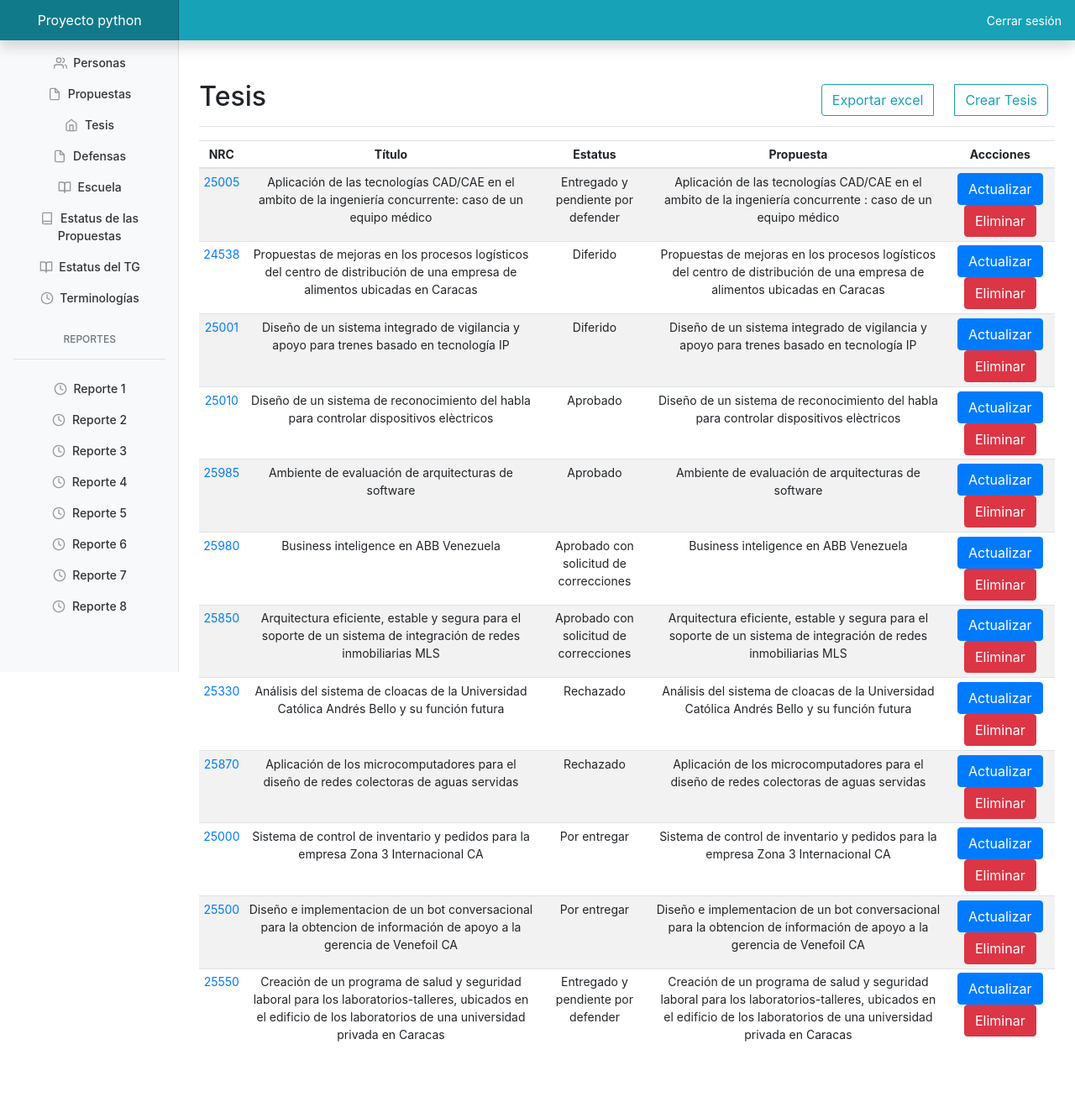
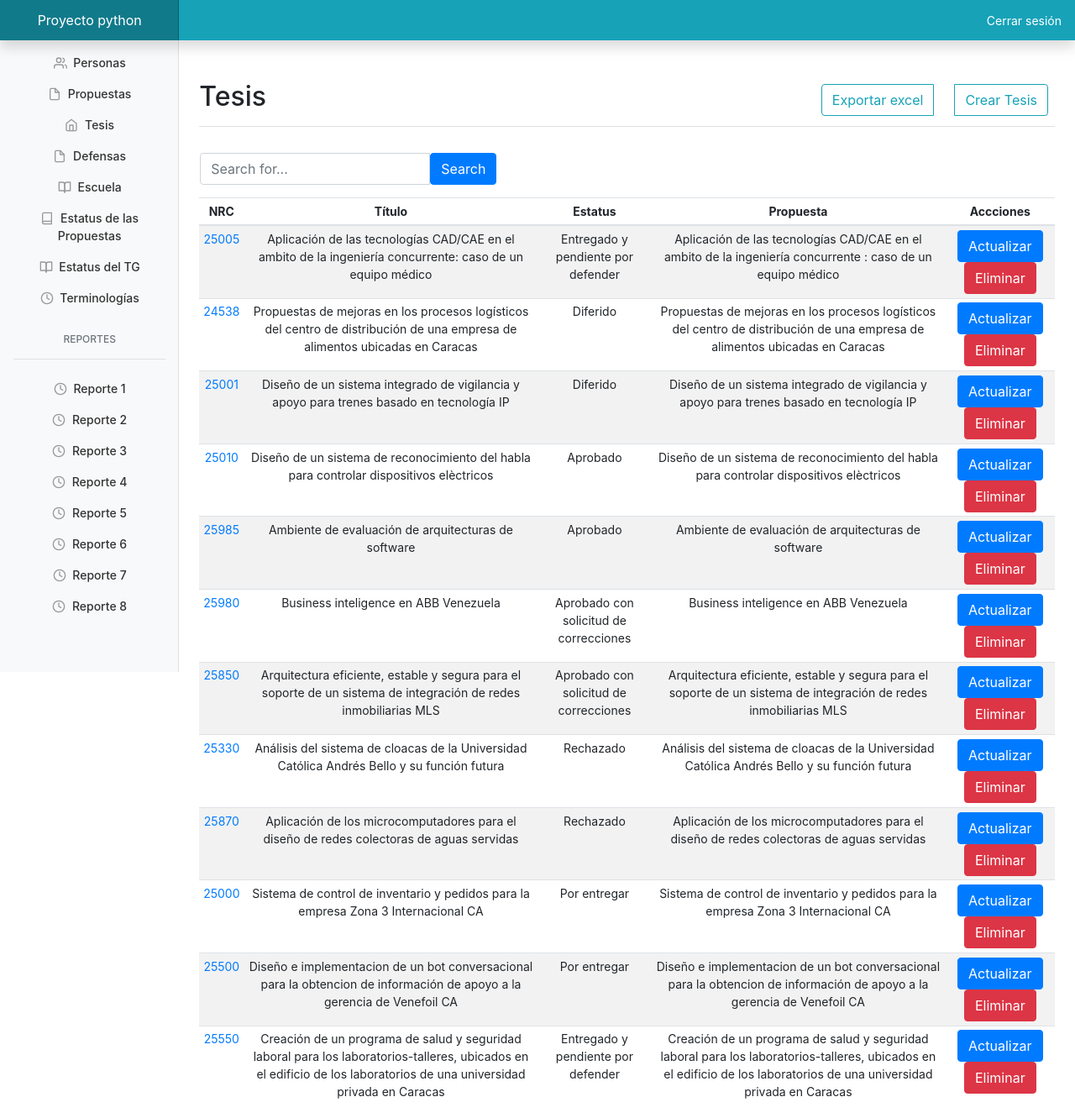
Before and after one commit to javiloria/proyecto2python, a Django app: page /tesis/ in a window 1280 px wide. Shown: the whole page at 84% size. Before the commit the page ends 1240 px from the top, so only its background shows below. Run offline with Django 3.2, Linux system fonts and the light colour scheme; a user stored in the database is signed in; data comes from the database, SQL or seed files in the repository; some libraries are stand-ins or nearby versions.

Commit message:
Agregando motor de busqueda tesis y prediccion

```diff
--- a/gestorAppTG/gestorAppTG/urls.py
+++ b/gestorAppTG/gestorAppTG/urls.py
@@ -59,6 +59,7 @@ urlpatterns = [
 
     path('tesis/', include(([
         path('', tesis.IndexView.as_view(), name='tesis_list'),
+        path('search/', tesis.BusquedaTesis.as_view(), name='tesis_search'),
         path('create/', tesis.CreateTesisView.as_view(), name='tesis_create'),
         path('<str:pk>/', tesis.DetailView.as_view(), name='tesis_details'),
         path('<str:pk>/update/', tesis.UpdateTesisView.as_view(), name='tesis_update'),
--- a/gestorAppTG/gestorAppTG/views/tesis.py
+++ b/gestorAppTG/gestorAppTG/views/tesis.py
@@ -10,6 +10,7 @@ from django.utils.decorators import method_decorator
 from ..decorador import *
 import xlwt
 import datetime
+from django.db.models import Q
 
 
 @method_decorator([login_required, invitado_permisos], name='dispatch')
@@ -25,6 +26,21 @@ class IndexView(generic.ListView):
 class DetailView(generic.DetailView):
     model = Tesis
     template_name = 'tesis/detail.html'
+
+@method_decorator([login_required, gestor_permisos], name='dispatch')
+class BusquedaTesis(generic.ListView):
+    template_name = 'tesis/index.html'
+    context_object_name = 'tesis_list'
+    def get_queryset(self):
+        if self.request.GET:
+            search = self.request.GET.get('search')
+            p = Tranzabilidad(tipo_de_acccion='consulta de tesis por NRC', usuario=self.request.user,fecha_accion=datetime.datetime.now())
+            p.save()
+            if search == "":
+                return Tesis.objects.order_by('id')
+            if not str.isdigit(search):
+                return Tesis.objects.filter(titulo__contains = str(search))
+        return Tesis.objects.filter(nrc__contains = int(search))
 
 @method_decorator([login_required, gestor_permisos], name='dispatch')
 class CreateTesisView(generic.CreateView):
--- a/gestorAppTG/gestorAppTG/views/user.py
+++ b/gestorAppTG/gestorAppTG/views/user.py
@@ -41,15 +41,13 @@ class BusquedaUsuario(generic.ListView):
     def get_queryset(self):
         if self.request.GET:
             cedula = self.request.GET.get('search')
+            p = Tranzabilidad(tipo_de_acccion='consulta de usuario por cedular', usuario=self.request.user,fecha_accion=datetime.datetime.now())
+            p.save()
             if cedula == "":
-                p = Tranzabilidad(tipo_de_acccion='consulta de usuario por cedular', usuario=self.request.user,fecha_accion=datetime.datetime.now())
-                p.save()
                 return User.objects.order_by('cedula')
             if not str.isdigit(cedula):
-                p = Tranzabilidad(tipo_de_acccion='consulta de usuario por primer nombre', usuario=self.request.user,fecha_accion=datetime.datetime.now())
-                p.save()
-                return User.objects.filter(primer_nombre = str(cedula))
-        return User.objects.filter(cedula = int(cedula))
+                return User.objects.filter(primer_nombre__contains = str(cedula))
+        return User.objects.filter(cedula__contains = int(cedula))
 
 @method_decorator([login_required, gestor_permisos], name='dispatch')
 class CreateUserView(generic.CreateView):
--- a/gestorAppTG/templates/tesis/index.html
+++ b/gestorAppTG/templates/tesis/index.html
@@ -20,7 +20,22 @@
         </button!-->
             </div>
         </div>
-        <!--h5>Agregar aaqui los filtros de búsqueda ELIAS!!</h5!-->
+        <form action="{% url 'tesis:tesis_search' %}" method="GET" class="form-inline ml-3">
+            <div class="cntnr-padding" style="margin-bottom: 15px;margin-top:15px;">
+            <div class="row">
+               <div class="">
+                    <div class="input-group">
+                      <input name="search" type="search" class="form-control" placeholder="Search for...">
+                      <span class="input-group-btn">
+                        <button class="btn btn-primary" type="submit">Search</button>
+                      </span>
+                    </div>
+               </div>
+               <div class="col-md-8"></div>
+           </div>
+        </div>
+       </form>
+
         {% if tesis_list %}
         <div class="table-responsive">
             <!-- {% if messages %}
--- a/gestorAppTG/templates/user/update.html
+++ b/gestorAppTG/templates/user/update.html
@@ -21,7 +21,6 @@
 
       idCedula = document.getElementById('id_cedula').value;
       idUser = document.getElementById('id_username').value;
-      idPass = document.getElementById('id_password').value;
       idTipo = document.getElementById('id_type').value;
       idNombre = document.getElementById('id_primer_nombre').value;
       idNombreS = document.getElementById('id_segundo_nombre').value;
@@ -34,7 +33,6 @@
       if(idCedula == ""){ swal("Error", "Falta la cedula", "error"); return false;}
       if(idUser == ""){ swal("Error", "Falta el usuario", "error");  return false;}
       if(idTipo == ""){ swal("Error", "Falta el tipo de usuario", "error");  return false;}
-      if(idPass == ""){ swal("Error", "Falta la contraseña", "error"); return false;}
       if(idNombre == ""){ swal("Error", "Falta el primer nombre", "error");  return false;}
       if(idApellido == ""){swal("Error", "Falta el primer apellido", "error");return false;}
       if(idCorreo == ""){swal("Error", "Falta el correo", "error");return false;}
```
Also changed, not shown: gestorAppTG/gestorAppTG/views/propuestas.py (+3 -4 lines).
